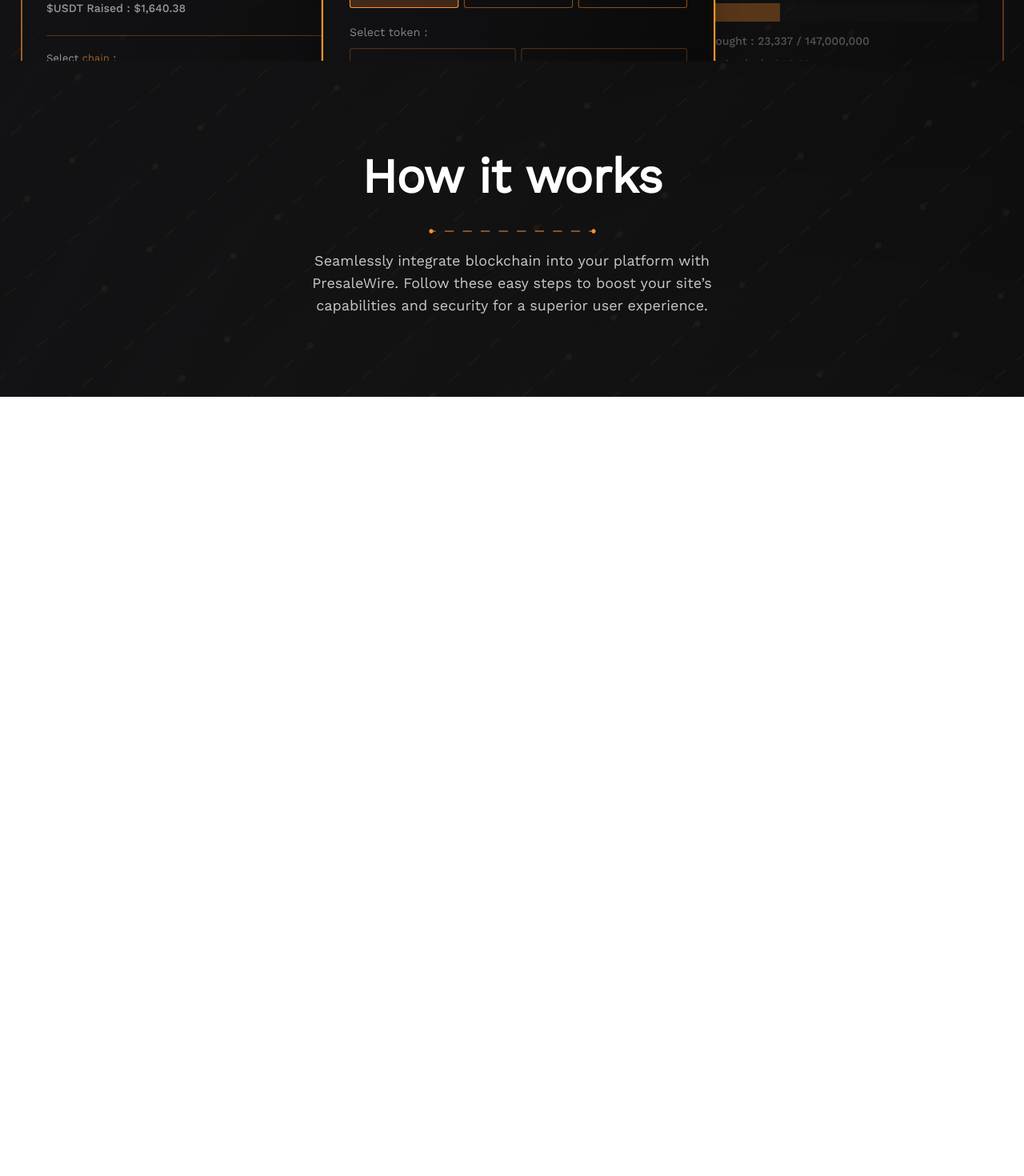
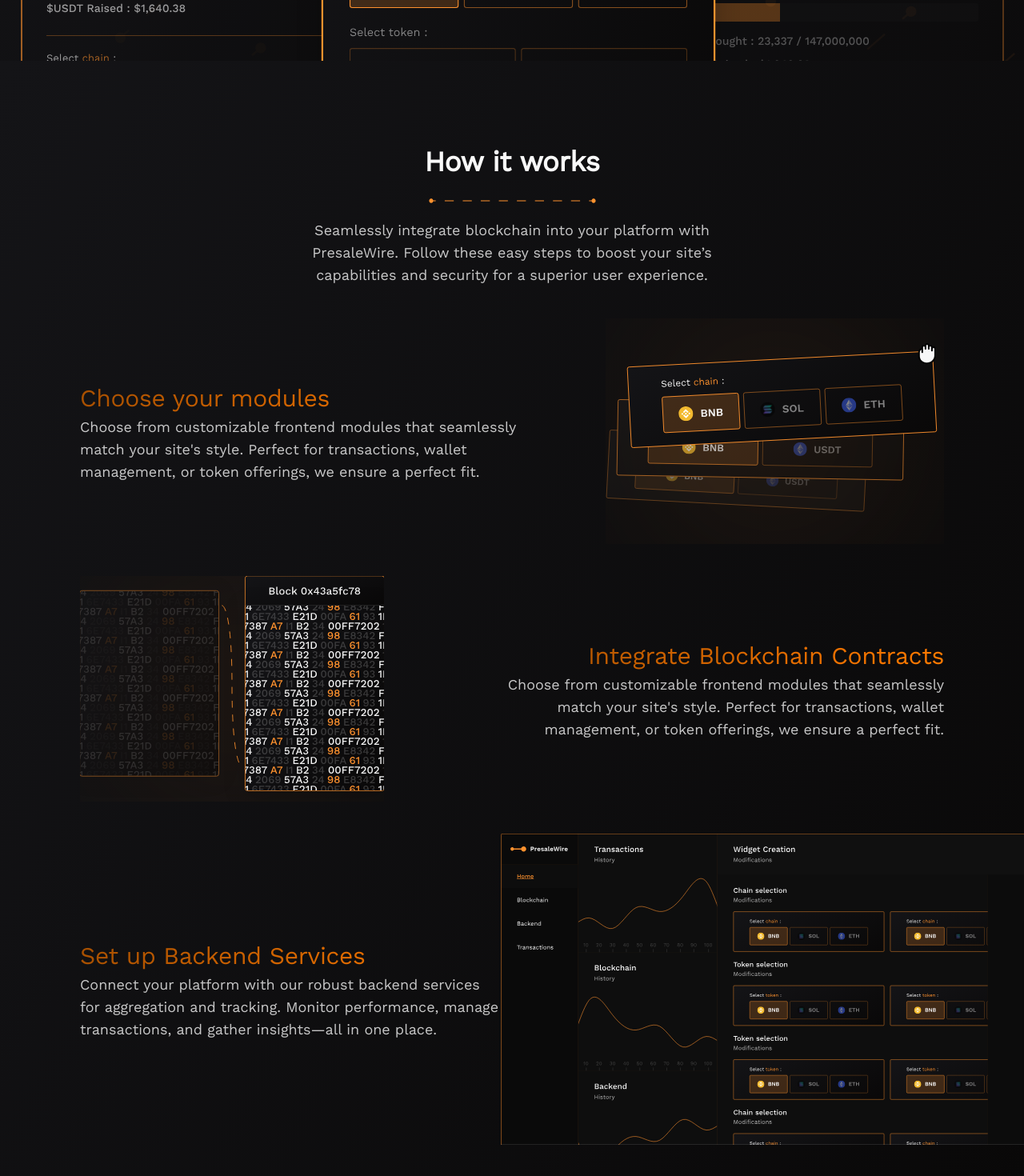
Before and after one commit to MozhganShafiee/PresaleWire, a React (Create React App) app: page / in a window 1280 px wide. Shown: the part 1022-2492 px from the top of the page at 80% size. Before the commit the page ends 1518 px from the top, so only its background shows below. Built offline with nearby package versions, Linux system fonts and the light colour scheme.

Commit message:
finish second section

```diff
--- a/src/App.js
+++ b/src/App.js
@@ -41,17 +41,17 @@
           </nav>
           <div className="mx-auto  pt-32 flex flex-col gap-10">
             <div className="flex flex-col gap-5 items-center ">
-              <h1 className="text-6xl font-semibold tracking-[-0.6px] text-white leading-normal w-[615px]">
+              <h1 className="text-6xl font-semibold tracking-[-0.6px] text-[#F9F9F9] leading-normal w-[615px]">
                 Seamless Blockchain Integration
               </h1>
               <img src="/Orange_Line.svg" className=" w-[209px]  mx-auto" />
-              <h4 className="text-lg leading-7 text-[#f8f8f8cc] w-[497px]  font-normal">
+              <h4 className="text-lg leading-7 text-[#f8f8f8cc] w-[497px] font-normal">
                 Elevate your site with PresaleWire: seamless blockchain
                 integration, enhanced security, and scalable solutions for
                 superior digital engagement.
               </h4>
             </div>
-            <div className="flex items-center justify-center gap-x-5">
+            <div className="flex items-center justify-center gap-x-5 ">
               <a
                 href="#"
                 className="rounded-sm bg-[#FF922E] text-[#141417] text-lg font-medium leading-normal px-6 py-[18px]"
@@ -69,17 +69,58 @@
               <img src="/WirePresale_HeroSection.svg" />
             </div>
           </div>
-          <div className="mx-auto p-[100px] flex flex-col gap-10">
+          <div className="mx-auto p-[100px] flex flex-col gap-10 bg-[linear-gradient(117deg,_#141417_0%,_#141417_0.01%,_#090808_100%)]">
             <div className="flex flex-col gap-5 items-center ">
-              <h1 className="text-6xl font-semibold tracking-[-0.6px] text-white leading-normal w-[615px]">
+              <h1 className="text-[35px] leading-normal font-semibold tracking-[-0.35px] text-[#F9F9F9] w-[615px]">
                 How it works
               </h1>
               <img src="/Orange_Line.svg" className=" w-[209px]  mx-auto" />
-              <h4 className="text-lg leading-7 text-[#f8f8f8cc] w-[526px]  font-normal">
+              <p className=" text-lg leading-7 text-[#f8f8f8cc] w-[526px] font-normal">
                 Seamlessly integrate blockchain into your platform with
                 PresaleWire. Follow these easy steps to boost your site’s
                 capabilities and security for a superior user experience.
-              </h4>
+              </p>
+            </div>
+            <div className="flex justify-between items-center">
+              <div className="w-[549px] flex flex-col text-left">
+                <h3 className="text-3xl text-transparent bg-clip-text bg-[linear-gradient(90deg,_#A85000_0%,_#FF7A00_100%)]  leading-normal font-medium tracking-[-0.3px]">
+                  Choose your modules
+                </h3>
+                <p className="text-lg leading-7 text-[#f8f8f8cc] font-normal">
+                  Choose from customizable frontend modules that seamlessly
+                  match your site's style. Perfect for transactions, wallet
+                  management, or token offerings, we ensure a perfect fit.
+                </p>
+              </div>
+              <img src="/Asset_11_HowitWorks.svg" />
+            </div>
+
+            <div className="flex justify-between items-center">
+              <img src="/Asset_22_HowitWorks.svg" />
+              <div className="w-[564px] flex flex-col text-right ">
+                <h3 className="text-3xl text-transparent bg-clip-text bg-[linear-gradient(90deg,_#A85000_0%,_#FF7A00_100%)] leading-normal font-medium tracking-[-0.3px]">
+                  Integrate Blockchain Contracts
+                </h3>
+                <p className="text-lg leading-7 text-[#f8f8f8cc] font-normal">
+                  Choose from customizable frontend modules that seamlessly
+                  match your site's style. Perfect for transactions, wallet
+                  management, or token offerings, we ensure a perfect fit.
+                </p>
+              </div>
+            </div>
+
+            <div className="flex justify-between items-center">
+              <div className="w-[549px] flex flex-col text-left">
+                <h3 className="text-3xl text-transparent bg-clip-text bg-[linear-gradient(90deg,_#A85000_0%,_#FF7A00_100%)]  leading-normal font-medium tracking-[-0.3px]">
+                  Set up Backend Services
+                </h3>
+                <p className="text-lg leading-7 text-[#f8f8f8cc] font-normal">
+                  Connect your platform with our robust backend services for
+                  aggregation and tracking. Monitor performance, manage
+                  transactions, and gather insights—all in one place.
+                </p>
+              </div>
+              <img src="/Asset_3_HowitWorks.svg" className="mr-[-100px]" />
             </div>
           </div>
         </div>
```
